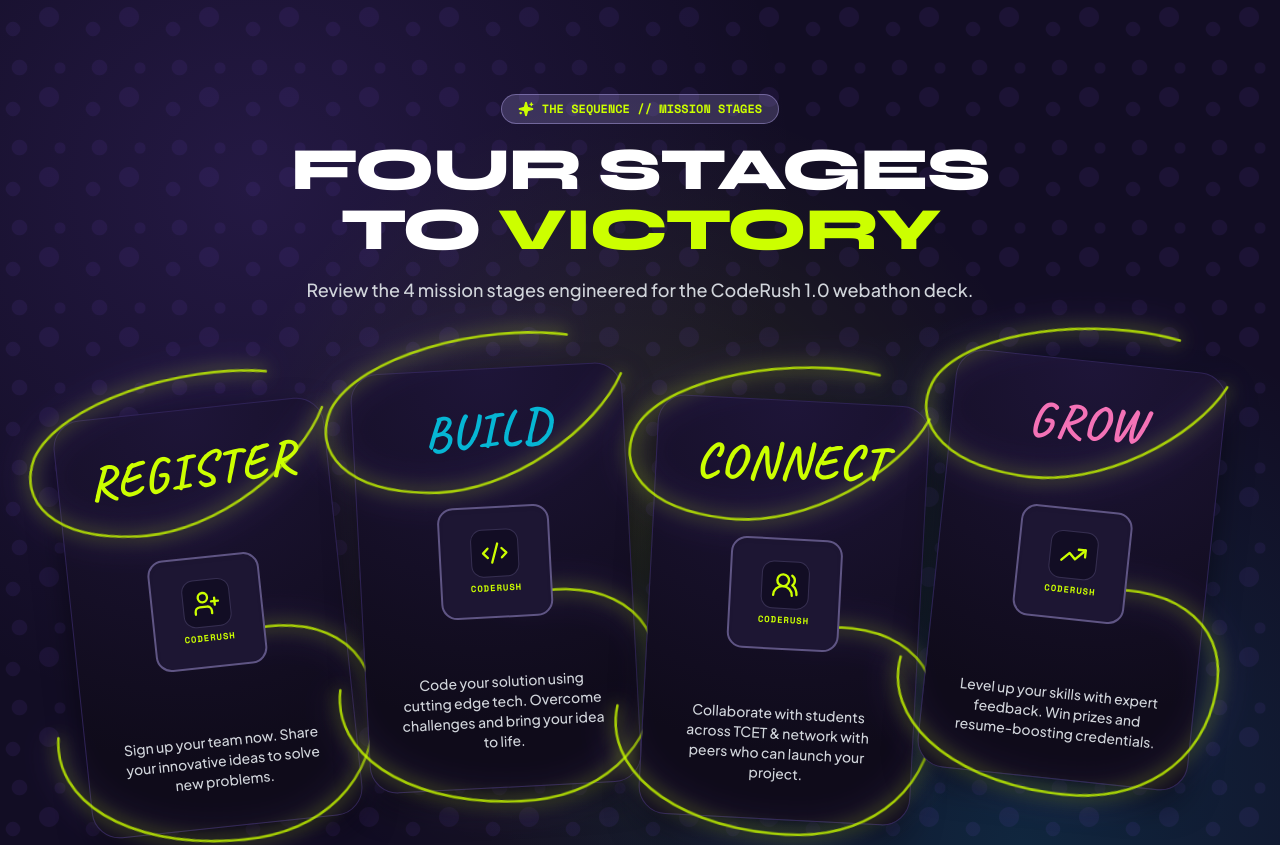
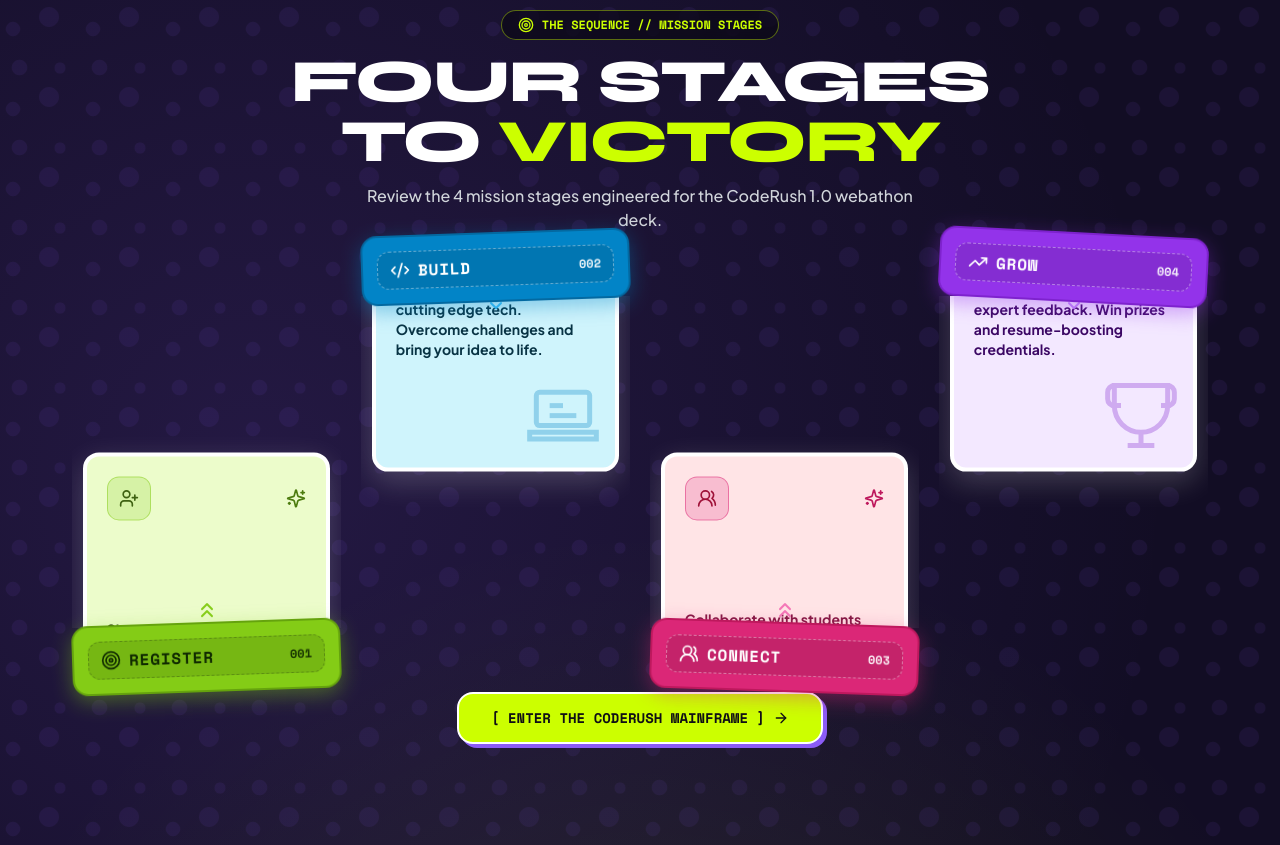
Before and after one commit to Ammarshk-hu/CodeRush, a React (Vite) app: page / in a window 1280 px wide. Shown: the part 2240-3085 px from the top of the page. Built offline with nearby package versions, Linux system fonts and the light colour scheme.

Commit message:
four stages section completed

```diff
--- a/src/components/ProcessCards.jsx
+++ b/src/components/ProcessCards.jsx
@@ -1,138 +1,270 @@
-import React from 'react';
-import { UserPlus, Code2, Users2, TrendingUp, Sparkles, ArrowRight } from 'lucide-react';
-import { motion } from 'framer-motion';
+import React, { useRef } from 'react';
+import { UserPlus, Code2, Users2, TrendingUp, Sparkles, ArrowRight, ChevronsUp, ChevronsDown, Target } from 'lucide-react';
+import { motion, useScroll, useTransform, useSpring } from 'framer-motion';
 
 export default function ProcessCards() {
-  const processSteps = [
-    {
-      id: '01',
-      title: 'REGISTER',
-      angle: '-rotate-6 sm:-rotate-8',
-      offsetY: 'translate-y-4 sm:translate-y-6',
-      icon: UserPlus,
-      color: 'text-lime',
-      tagline: 'Sign up your team now. Share your innovative ideas to solve new problems.'
-    },
-    {
-      id: '02',
-      title: 'BUILD',
-      angle: '-rotate-2 sm:-rotate-3',
-      offsetY: '-translate-y-2 sm:-translate-y-4',
-      icon: Code2,
-      color: 'text-cyanAccent',
-      tagline: 'Code your solution using cutting edge tech. Overcome challenges and bring your idea to life.'
-    },
-    {
-      id: '03',
-      title: 'CONNECT',
-      angle: 'rotate-2 sm:rotate-3',
-      offsetY: 'translate-y-2 sm:translate-y-4',
-      icon: Users2,
-      color: 'text-lime',
-      tagline: 'Collaborate with students across TCET & network with peers who can launch your project.'
-    },
-    {
-      id: '04',
-      title: 'GROW',
-      angle: 'rotate-6 sm:rotate-8',
-      offsetY: '-translate-y-3 sm:-translate-y-6',
-      icon: TrendingUp,
-      color: 'text-pinkAccent',
-      tagline: 'Level up your skills with expert feedback. Win prizes and resume-boosting credentials.'
-    }
-  ];
+  const containerRef = useRef(null);
+
+  const { scrollYProgress } = useScroll({
+    target: containerRef,
+    offset: ["start start", "end end"]
+  });
+
+  const smoothProgress = useSpring(scrollYProgress, {
+    stiffness: 50,
+    damping: 22,
+    restDelta: 0.001
+  });
+
+  // Ease-out deceleration keyframe ranges: cards emerge fast initially, then slow down dramatically towards the end!
+  const scrollRange = [0.05, 0.25, 0.50, 0.72, 0.88, 0.98];
+
+  // REGISTER ↑ (starts below cover, decelerates to smooth landing at 0%)
+  const yRegister = useTransform(smoothProgress, scrollRange, ["100%", "50%", "22%", "7%", "1.5%", "0%"]);
+  // BUILD ↓ (starts above cover, decelerates to smooth landing at 0%)
+  const yBuild = useTransform(smoothProgress, scrollRange, ["-100%", "-50%", "-22%", "-7%", "-1.5%", "0%"]);
+  // CONNECT ↑ (starts below cover, decelerates to smooth landing at 0%)
+  const yConnect = useTransform(smoothProgress, scrollRange, ["100%", "50%", "22%", "7%", "1.5%", "0%"]);
+  // GROW ↓ (starts above cover, decelerates to smooth landing at 0%)
+  const yGrow = useTransform(smoothProgress, scrollRange, ["-100%", "-50%", "-22%", "-7%", "-1.5%", "0%"]);
 
   return (
-    <section id="sequence" className="py-24 md:py-32 relative z-10 bg-purple-doodle text-white border-y-4 border-purple overflow-hidden">
-
-      <div className="max-w-7xl mx-auto px-4 sm:px-6 lg:px-8 relative z-10">
+    <section
+      id="sequence"
+      ref={containerRef}
+      className="relative h-[320vh] bg-purple-doodle text-white border-y-4 border-purple"
+    >
+      {/* Sticky Viewport Container */}
+      <div className="sticky top-0 h-screen w-full flex flex-col justify-between py-6 sm:py-8 px-4 sm:px-6 lg:px-8 overflow-hidden z-10">
 
         {/* Section Title Header */}
-        <div className="text-center max-w-3xl mx-auto mb-20 space-y-4">
-          <div className="inline-flex items-center gap-2 px-4 py-1.5 rounded-full bg-purple-light/20 text-lime font-mono text-xs font-bold uppercase border border-purple-light/40">
-            <Sparkles className="w-4 h-4 fill-lime text-lime" />
+        <div className="text-center max-w-3xl mx-auto space-y-2 sm:space-y-3 z-20 pt-2 sm:pt-3">
+          <div className="inline-flex items-center gap-2 px-4 py-1.5 rounded-full bg-black/40 text-lime font-mono text-xs font-bold uppercase border border-lime/40 backdrop-blur-md">
+            <Target className="w-4 h-4 text-lime" />
             THE SEQUENCE // MISSION STAGES
           </div>
-          <h2 className="text-4xl sm:text-6xl font-serif font-extrabold tracking-tight text-white">
+          <h2 className="text-3xl sm:text-5xl lg:text-6xl font-serif font-extrabold tracking-tight text-white">
             FOUR STAGES TO <span className="text-lime">VICTORY</span>
           </h2>
-          <p className="text-base sm:text-lg font-medium text-gray-300">
+          <p className="text-xs sm:text-base font-medium text-gray-300 max-w-xl mx-auto">
             Review the 4 mission stages engineered for the CodeRush 1.0 webathon deck.
           </p>
         </div>
 
-        {/* 4 Angled Deck Cards (Exact Recreation of 4636668e3738cd2b6a494ff8644c0618.webp with Purple Doodle Theme) */}
-        <div className="grid grid-cols-1 sm:grid-cols-2 lg:grid-cols-4 gap-6 lg:gap-4 max-w-6xl mx-auto px-2">
-          {processSteps.map((step) => {
-            const IconComp = step.icon;
-            return (
+        {/* 4 Stage Columns Grid (Exact 1-Row Layout) */}
+        <div className="grid grid-cols-1 sm:grid-cols-2 lg:grid-cols-4 gap-4 lg:gap-5 max-w-6xl mx-auto w-full my-auto px-2 relative items-center">
+
+          {/* ==================== COLUMN 1: REGISTER ==================== */}
+          <div className="relative h-[430px] sm:h-[460px] flex flex-col justify-between items-center w-full">
+            {/* Inner Light Card (Top Position) - Emerges UP */}
+            <div className="absolute inset-x-0 top-0 bottom-16 overflow-hidden pointer-events-none flex items-center justify-center z-10">
               <motion.div
-                key={step.id}
-                whileHover={{ scale: 1.08, rotate: 0, y: -16, zIndex: 30 }}
-                transition={{ type: 'spring', stiffness: 350, damping: 18 }}
-                className={`relative group orbit-card p-6 sm:p-7 flex flex-col justify-between items-center text-center shadow-2xl transition-all ${step.angle} ${step.offsetY} min-h-[420px] hover:border-lime cursor-pointer`}
+                style={{ y: yRegister }}
+                className="pointer-events-auto w-[92%] h-[320px] sm:h-[350px] relative rounded-2xl bg-[#ecfccb] border-4 border-white p-5 flex flex-col justify-between shadow-[0_10px_30px_rgba(255,255,255,0.2)] -rotate-2 transform transition-transform"
               >
-                {/* 3D Glowing Neon Swirl Ribbon Ribbon */}
-                <svg
-                  className="absolute -inset-5 w-[calc(100%+40px)] h-[calc(100%+40px)] pointer-events-none z-10 overflow-visible"
-                  viewBox="0 0 280 440"
-                  fill="none"
-                >
-                  {/* Top-Left Loop */}
-                  <path
-                    d="M 220 -10 C 140 -25, 20 0, -10 50 C -30 90, 0 130, 80 135 C 160 140, 245 80, 270 30"
-                    stroke="#ccff00"
-                    strokeWidth="2.5"
-                    strokeLinecap="round"
-                    className="orbit-ribbon-glow opacity-80 group-hover:opacity-100 transition-opacity"
-                  />
-
-                  {/* Bottom-Right Loop */}
-                  <path
-                    d="M -15 320 C -25 380, 40 430, 140 435 C 230 440, 285 390, 290 320 C 295 250, 230 220, 150 240"
-                    stroke="#ccff00"
-                    strokeWidth="2.5"
-                    strokeLinecap="round"
-                    className="orbit-ribbon-glow opacity-80 group-hover:opacity-100 transition-opacity"
-                  />
+                {/* Card Header: Icon + Sparkles */}
+                <div className="flex items-center justify-between z-10">
+                  <div className="w-11 h-11 rounded-xl bg-[#84cc16]/20 border border-[#84cc16]/50 flex items-center justify-center">
+                    <UserPlus className="w-5 h-5 text-[#3f6212]" />
+                  </div>
+                  <Sparkles className="w-5 h-5 text-[#4d7c0f]" />
+                </div>
+                {/* Card Body Text */}
+                <div className="my-auto z-10 pr-2">
+                  <p className="text-xs sm:text-sm text-[#1a2e05] font-sans font-bold leading-relaxed">
+                    Sign up your team now. Share your innovative ideas to solve new problems.
+                  </p>
+                </div>
+                {/* Card Background Graphic: Form / Paper & Pen Line Art */}
+                <svg className="absolute bottom-3 right-3 w-20 h-20 opacity-30 text-[#4d7c0f] pointer-events-none" viewBox="0 0 24 24" fill="none" stroke="currentColor" strokeWidth="1.5">
+                  <rect x="3" y="4" width="14" height="17" rx="2" />
+                  <line x1="6" y1="8" x2="14" y2="8" />
+                  <line x1="6" y1="12" x2="14" y2="12" />
+                  <line x1="6" y1="16" x2="10" y2="16" />
+                  <path d="M18 14l3-3a1.5 1.5 0 0 0-2.12-2.12l-3 3V14h2.12z" />
                 </svg>
-
-                {/* Card Top: Handwritten Yellow/Lime Script Title */}
-                <div className="w-full pt-2 z-20">
-                  <h3 className={`font-handwriting text-4xl sm:text-5xl font-bold tracking-wider ${step.color} text-center transform -rotate-2 group-hover:scale-110 transition-transform`}>
-                    {step.title}
-                  </h3>
+              </motion.div>
             </div>
 
-                {/* Card Center: App Icon Badge */}
-                <div className="my-6 z-20">
-                  <div className="w-24 h-24 sm:w-28 sm:h-28 rounded-2xl bg-[#1d1633] border-2 border-purple-light/40 group-hover:border-lime flex flex-col items-center justify-center p-3 shadow-inner group-hover:shadow-[0_0_25px_rgba(204,255,0,0.3)] transition-all">
-                    <div className="w-12 h-12 rounded-xl bg-[#120d24] border border-purple-light/20 flex items-center justify-center mb-1">
-                      <IconComp className="w-7 h-7 text-lime" />
+            {/* Middle Element: Lime Neon Arrow UP */}
+            <div className="absolute bottom-16 z-20 flex flex-col items-center">
+              <ChevronsUp className="w-6 h-6 text-[#84cc16] animate-bounce" />
             </div>
-                    <span className="text-[9px] font-mono font-bold tracking-widest text-lime uppercase">
-                      CODERUSH
+
+            {/* Bottom Element: Darker Lime Ticket Badge Cover */}
+            <div className="absolute bottom-0 z-30 w-full p-3 sm:p-3.5 rounded-2xl bg-[#84cc16] border-2 border-[#65a30d] text-[#0f2900] shadow-[0_6px_20px_rgba(132,204,22,0.4)] flex items-center justify-between -rotate-2">
+              <div className="w-full flex items-center justify-between px-3 py-1.5 rounded-xl border border-dashed border-[#3f6212]/50 bg-black/10">
+                <div className="flex items-center gap-2">
+                  <Target className="w-5 h-5 text-[#0f2900]" />
+                  <span className="font-mono font-extrabold text-sm sm:text-base tracking-wider uppercase">
+                    REGISTER
                   </span>
+                </div>
+                <span className="font-mono text-xs font-extrabold opacity-90">001</span>
+              </div>
             </div>
           </div>
 
-                {/* Card Bottom: Clean Description */}
-                <div className="w-full pb-2 z-20">
-                  <p className="text-xs sm:text-sm text-gray-300 font-sans font-medium leading-relaxed max-w-[220px] mx-auto text-center">
-                    {step.tagline}
+          {/* ==================== COLUMN 2: BUILD ==================== */}
+          <div className="relative h-[430px] sm:h-[460px] flex flex-col justify-between items-center w-full">
+            {/* Top Element: Darker Cyan Ticket Badge Cover */}
+            <div className="absolute top-0 z-30 w-full p-3 sm:p-3.5 rounded-2xl bg-[#0284c7] border-2 border-[#0369a1] text-white shadow-[0_6px_20px_rgba(2,132,199,0.4)] flex items-center justify-between -rotate-2">
+              <div className="w-full flex items-center justify-between px-3 py-1.5 rounded-xl border border-dashed border-white/40 bg-black/10">
+                <div className="flex items-center gap-2">
+                  <Code2 className="w-5 h-5 text-white" />
+                  <span className="font-mono font-extrabold text-sm sm:text-base tracking-wider uppercase">
+                    BUILD
+                  </span>
+                </div>
+                <span className="font-mono text-xs font-bold opacity-90">002</span>
+              </div>
+            </div>
+
+            {/* Middle Element: Cyan Neon Arrow DOWN */}
+            <div className="absolute top-16 z-20 flex flex-col items-center">
+              <ChevronsDown className="w-6 h-6 text-[#38bdf8] animate-bounce" />
+            </div>
+
+            {/* Inner Light Card (Bottom Position) - Emerges DOWN */}
+            <div className="absolute inset-x-0 top-16 bottom-0 overflow-hidden pointer-events-none flex items-center justify-center z-10">
+              <motion.div
+                style={{ y: yBuild }}
+                className="pointer-events-auto w-[92%] h-[320px] sm:h-[350px] relative rounded-2xl bg-[#cff4fc] border-4 border-white p-5 flex flex-col justify-between shadow-[0_10px_30px_rgba(255,255,255,0.2)] -rotate-2 transform transition-transform"
+              >
+                {/* Card Header: Icon + Sparkles */}
+                <div className="flex items-center justify-between z-10">
+                  <div className="w-11 h-11 rounded-xl bg-[#0284c7]/20 border border-[#0284c7]/50 flex items-center justify-center">
+                    <Code2 className="w-5 h-5 text-[#0369a1]" />
+                  </div>
+                  <Sparkles className="w-5 h-5 text-[#0284c7]" />
+                </div>
+                {/* Card Body Text */}
+                <div className="my-auto z-10 pr-2">
+                  <p className="text-xs sm:text-sm text-[#083344] font-sans font-bold leading-relaxed">
+                    Code your solution using cutting edge tech. Overcome challenges and bring your idea to life.
                   </p>
                 </div>
+                {/* Card Background Graphic: Laptop / Code Line Art */}
+                <svg className="absolute bottom-3 right-3 w-20 h-20 opacity-30 text-[#0284c7] pointer-events-none" viewBox="0 0 24 24" fill="none" stroke="currentColor" strokeWidth="1.5">
+                  <rect x="4" y="5" width="16" height="10" rx="1" />
+                  <path d="M2 19h20v-2H2v2z" />
+                  <line x1="8" y1="9" x2="12" y2="9" />
+                  <line x1="8" y1="12" x2="16" y2="12" />
+                </svg>
+              </motion.div>
+            </div>
+          </div>
 
+          {/* ==================== COLUMN 3: CONNECT ==================== */}
+          <div className="relative h-[430px] sm:h-[460px] flex flex-col justify-between items-center w-full">
+            {/* Inner Light Card (Top Position) - Emerges UP */}
+            <div className="absolute inset-x-0 top-0 bottom-16 overflow-hidden pointer-events-none flex items-center justify-center z-10">
+              <motion.div
+                style={{ y: yConnect }}
+                className="pointer-events-auto w-[92%] h-[320px] sm:h-[350px] relative rounded-2xl bg-[#ffe4e6] border-4 border-white p-5 flex flex-col justify-between shadow-[0_10px_30px_rgba(255,255,255,0.2)] rotate-2 transform transition-transform"
+              >
+                {/* Card Header: Icon + Sparkles */}
+                <div className="flex items-center justify-between z-10">
+                  <div className="w-11 h-11 rounded-xl bg-[#db2777]/20 border border-[#db2777]/50 flex items-center justify-center">
+                    <Users2 className="w-5 h-5 text-[#9f1239]" />
+                  </div>
+                  <Sparkles className="w-5 h-5 text-[#be185d]" />
+                </div>
+                {/* Card Body Text */}
+                <div className="my-auto z-10 pr-2">
+                  <p className="text-xs sm:text-sm text-[#831843] font-sans font-bold leading-relaxed">
+                    Collaborate with students across TCET & network with peers who can launch your project.
+                  </p>
+                </div>
+                {/* Card Background Graphic: Network Nodes Line Art */}
+                <svg className="absolute bottom-3 right-3 w-20 h-20 opacity-30 text-[#be185d] pointer-events-none" viewBox="0 0 24 24" fill="none" stroke="currentColor" strokeWidth="1.5">
+                  <circle cx="12" cy="6" r="3" />
+                  <circle cx="6" cy="18" r="3" />
+                  <circle cx="18" cy="18" r="3" />
+                  <line x1="12" y1="9" x2="6" y2="15" />
+                  <line x1="12" y1="9" x2="18" y2="15" />
+                  <line x1="9" y1="18" x2="15" y2="18" />
+                </svg>
               </motion.div>
-            );
-          })}
+            </div>
+
+            {/* Middle Element: Pink Neon Arrow UP */}
+            <div className="absolute bottom-16 z-20 flex flex-col items-center">
+              <ChevronsUp className="w-6 h-6 text-[#f472b6] animate-bounce" />
+            </div>
+
+            {/* Bottom Element: Darker Pink Ticket Badge Cover */}
+            <div className="absolute bottom-0 z-30 w-full p-3 sm:p-3.5 rounded-2xl bg-[#db2777] border-2 border-[#be185d] text-white shadow-[0_6px_20px_rgba(219,39,119,0.4)] flex items-center justify-between rotate-2">
+              <div className="w-full flex items-center justify-between px-3 py-1.5 rounded-xl border border-dashed border-white/40 bg-black/10">
+                <div className="flex items-center gap-2">
+                  <Users2 className="w-5 h-5 text-white" />
+                  <span className="font-mono font-extrabold text-sm sm:text-base tracking-wider uppercase">
+                    CONNECT
+                  </span>
+                </div>
+                <span className="font-mono text-xs font-bold opacity-90">003</span>
+              </div>
+            </div>
+          </div>
+
+          {/* ==================== COLUMN 4: GROW ==================== */}
+          <div className="relative h-[430px] sm:h-[460px] flex flex-col justify-between items-center w-full">
+            {/* Top Element: Darker Purple Ticket Badge Cover */}
+            <div className="absolute top-0 z-30 w-full p-3 sm:p-3.5 rounded-2xl bg-[#9333ea] border-2 border-[#7e22ce] text-white shadow-[0_6px_20px_rgba(147,51,234,0.4)] flex items-center justify-between rotate-3">
+              <div className="w-full flex items-center justify-between px-3 py-1.5 rounded-xl border border-dashed border-white/40 bg-black/10">
+                <div className="flex items-center gap-2">
+                  <TrendingUp className="w-5 h-5 text-white" />
+                  <span className="font-mono font-extrabold text-sm sm:text-base tracking-wider uppercase">
+                    GROW
+                  </span>
+                </div>
+                <span className="font-mono text-xs font-bold opacity-90">004</span>
+              </div>
+            </div>
+
+            {/* Middle Element: Purple Neon Arrow DOWN */}
+            <div className="absolute top-16 z-20 flex flex-col items-center">
+              <ChevronsDown className="w-6 h-6 text-[#c084fc] animate-bounce" />
+            </div>
+
+            {/* Inner Light Card (Bottom Position) - Emerges DOWN */}
+            <div className="absolute inset-x-0 top-16 bottom-0 overflow-hidden pointer-events-none flex items-center justify-center z-10">
+              <motion.div
+                style={{ y: yGrow }}
+                className="pointer-events-auto w-[92%] h-[320px] sm:h-[350px] relative rounded-2xl bg-[#f3e8ff] border-4 border-white p-5 flex flex-col justify-between shadow-[0_10px_30px_rgba(255,255,255,0.2)] rotate-3 transform transition-transform"
+              >
+                {/* Card Header: Icon + Sparkles */}
+                <div className="flex items-center justify-between z-10">
+                  <div className="w-11 h-11 rounded-xl bg-[#9333ea]/20 border border-[#9333ea]/50 flex items-center justify-center">
+                    <TrendingUp className="w-5 h-5 text-[#6b21a8]" />
+                  </div>
+                  <Sparkles className="w-5 h-5 text-[#7e22ce]" />
+                </div>
+                {/* Card Body Text */}
+                <div className="my-auto z-10 pr-2">
+                  <p className="text-xs sm:text-sm text-[#3b0764] font-sans font-bold leading-relaxed">
+                    Levelup your skills with expert feedback. Win prizes and resume-boosting credentials.
+                  </p>
+                </div>
+                {/* Card Background Graphic: Trophy Cup & Stars Line Art */}
+                <svg className="absolute bottom-3 right-3 w-20 h-20 opacity-30 text-[#7e22ce] pointer-events-none" viewBox="0 0 24 24" fill="none" stroke="currentColor" strokeWidth="1.5">
+                  <path d="M6 9H4a2 2 0 0 1-2-2V5a2 2 0 0 1 2-2h2" />
+                  <path d="M18 9h2a2 2 0 0 0 2-2V5a2 2 0 0 0-2-2h-2" />
+                  <path d="M4 3h16v6a8 8 0 0 1-16 0V3z" />
+                  <path d="M12 17v4" />
+                  <path d="M8 21h8" />
+                </svg>
+              </motion.div>
+            </div>
+          </div>
+
         </div>
 
         {/* Action Button */}
-        <div className="mt-20 text-center">
+        <div className="text-center z-20 pb-2 sm:pb-3">
           <a
             href="#register"
-            className="inline-flex items-center gap-2 px-8 py-4 rounded-2xl bg-lime text-graphite font-mono font-extrabold text-sm border-2 border-white shadow-[4px_4px_0px_#8b5cf6] hover:shadow-none hover:translate-x-1 hover:translate-y-1 transition-all"
+            className="inline-flex items-center gap-2 px-6 sm:px-8 py-3.5 rounded-2xl bg-[#ccff00] text-[#0f0f15] font-mono font-extrabold text-xs sm:text-sm border-2 border-white shadow-[4px_4px_0px_#8b5cf6] hover:shadow-none hover:translate-x-1 hover:translate-y-1 transition-all"
           >
             [ ENTER THE CODERUSH MAINFRAME ]
             <ArrowRight className="w-4 h-4" />
```
Lines whose indentation alone changed are shown as unchanged.
